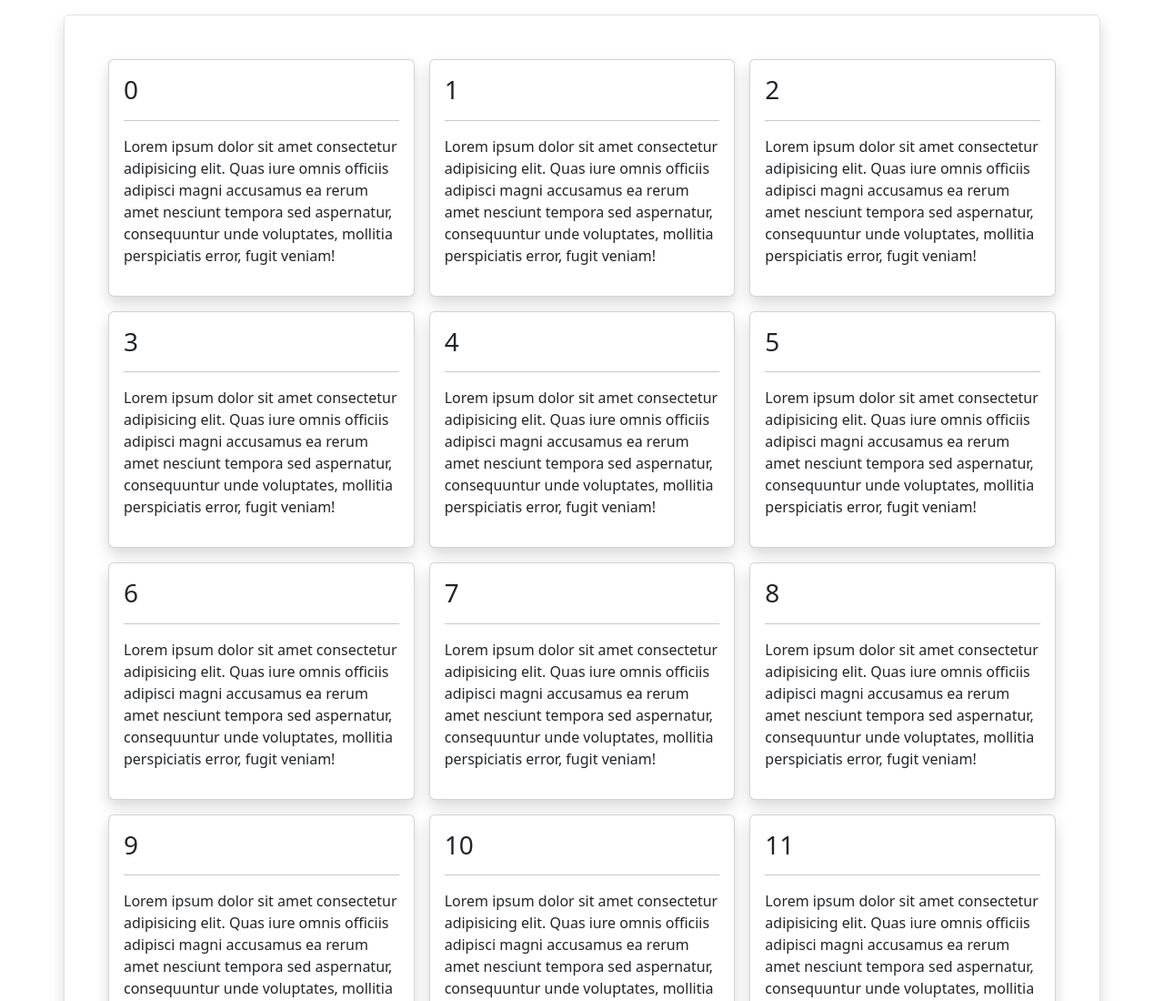
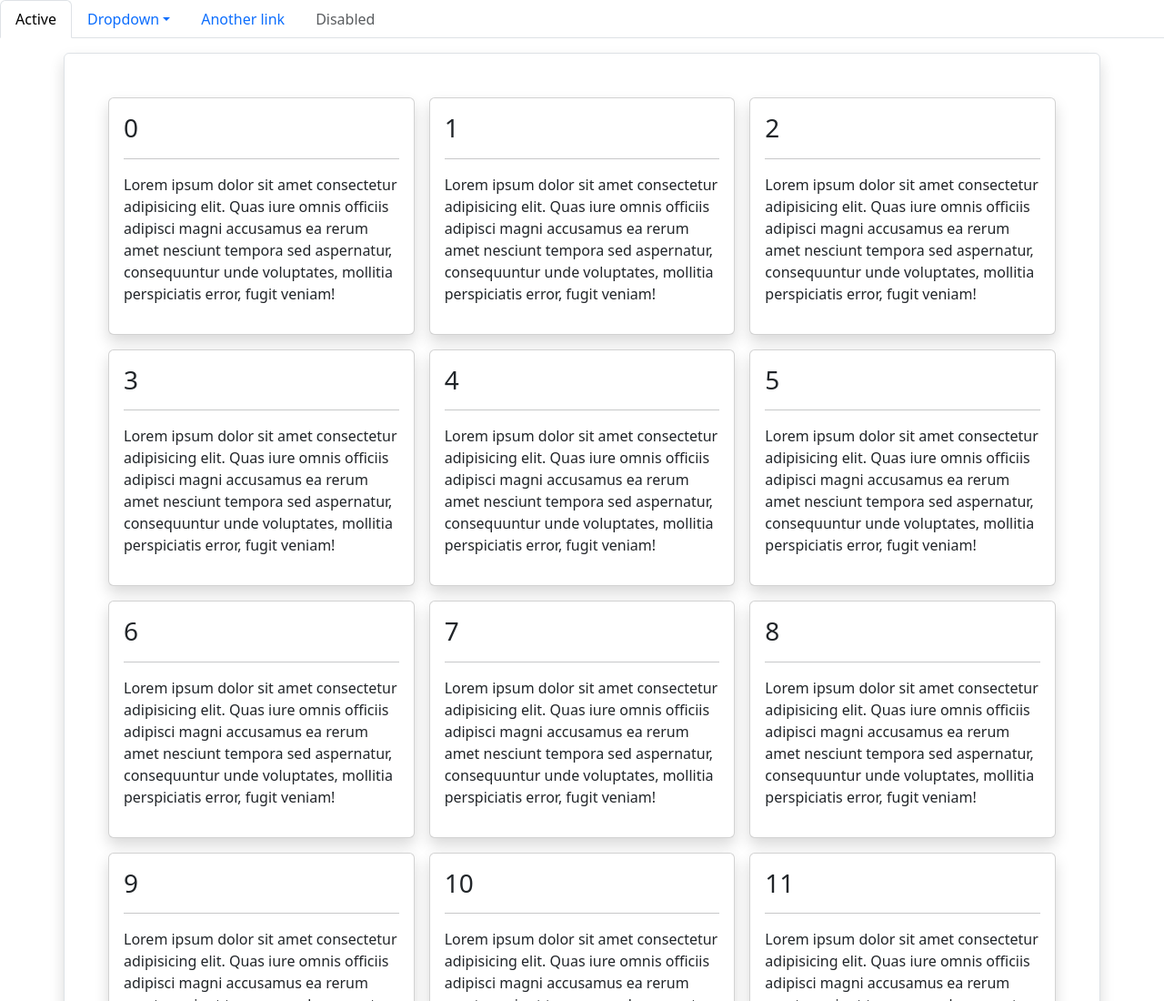
Before and after one commit to farisaboobacker/sassysevenjs, a plain HTML site: page index.html in a window 1280 px wide. Shown: the top 1100 px of the page at 91% size. Drawn offline with nearby package versions, Linux system fonts and the light colour scheme.

Commit message:
added nav

```diff
--- a/asset/js/main.js
+++ b/asset/js/main.js
@@ -15,11 +15,9 @@ for (let i = 0; i <=100; i++) {
                 </div>
             </div>
         </div>
-
     `;
     if (i == 50) {
         row.innerHTML+=`
-
         <div class="col">
             <div class="card shadow bg-danger-subtle">
                 <div class="card-body">
@@ -30,7 +28,6 @@ for (let i = 0; i <=100; i++) {
                 </div>
             </div>
         </div>
-
     `;
     continue;
     }
--- a/index.html
+++ b/index.html
@@ -14,6 +14,67 @@
 </head>
 
 <body>
+    <!-- Nav tabs -->
+    <ul
+        class="nav nav-tabs"
+        id="navId"
+        role="tablist"
+    >
+        <li class="nav-item">
+            <a
+                href="#tab1Id"
+                class="nav-link active"
+                data-bs-toggle="tab"
+                aria-current="page"
+                >Active</a
+            >
+        </li>
+        <li class="nav-item dropdown">
+            <a
+                class="nav-link dropdown-toggle"
+                data-bs-toggle="dropdown"
+                href="#"
+                role="button"
+                aria-haspopup="true"
+                aria-expanded="false"
+                >Dropdown</a
+            >
+            <div class="dropdown-menu">
+                <a class="dropdown-item" href="#tab2Id">Action</a>
+                <a class="dropdown-item" href="#tab3Id">Another action</a>
+                <div class="dropdown-divider"></div>
+                <a class="dropdown-item" href="#tab4Id">Action</a>
+            </div>
+        </li>
+        <li class="nav-item" role="presentation">
+            <a href="#tab5Id" class="nav-link" data-bs-toggle="tab"
+                >Another link</a
+            >
+        </li>
+        <li class="nav-item" role="presentation">
+            <a href="#" class="nav-link disabled" data-bs-toggle="tab"
+                >Disabled</a
+            >
+        </li>
+    </ul>
+
+    <!-- Tab panes -->
+    <div class="tab-content" id="myTabContent">
+        <div class="tab-pane fade show active" id="tab1Id" role="tabpanel">
+
+        </div>
+        <div class="tab-pane fade" id="tab2Id" role="tabpanel"></div>
+        <div class="tab-pane fade" id="tab3Id" role="tabpanel"></div>
+        <div class="tab-pane fade" id="tab4Id" role="tabpanel"></div>
+        <div class="tab-pane fade" id="tab5Id" role="tabpanel"></div>
+    </div>
+
+    <!-- (Optional) - Place this js code after initializing bootstrap.min.js or bootstrap.bundle.min.js -->
+    <script>
+        var triggerEl = document.querySelector("#navId a");
+        bootstrap.Tab.getInstance(triggerEl).show(); // Select tab by name
+    </script>
+
     <div class="container mt-3 rounded shadow border p-5" >
         <div class="row row-cols-1 g-3 row-cols-sm-3" id="row">
 
```
